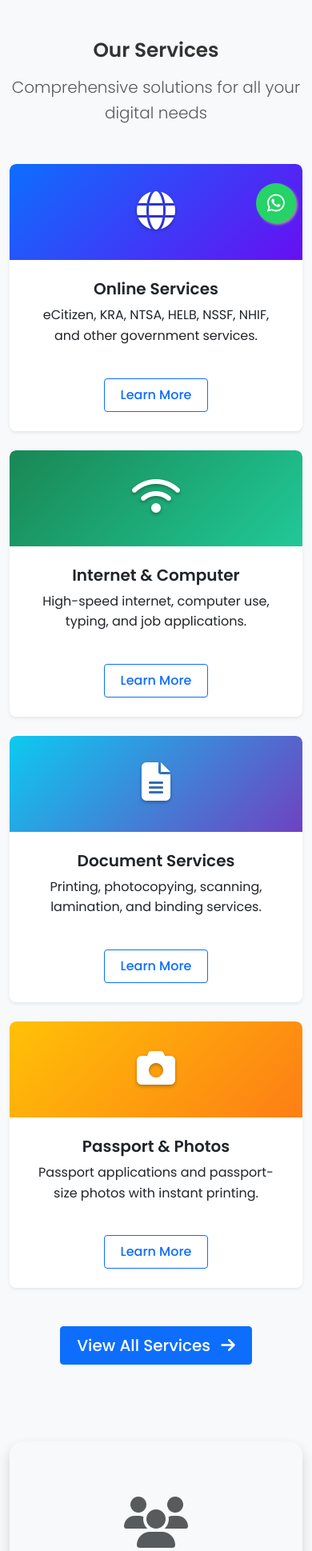
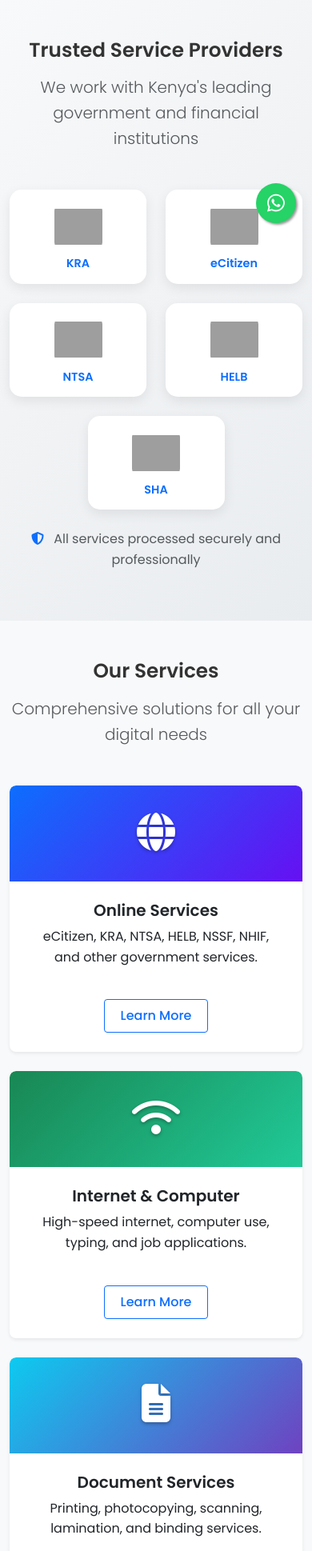
Before and after one commit to kb-diplo/Mugurecybercafe, a Django app: page / in a window 390 px wide. Shown: the part 545-2484 px from the top of the page at 80% size. Run offline with Django 5.2, Linux system fonts and the light colour scheme; grey boxes are pictures that could not be loaded.

Commit message:
feat: Add service provider logos section to home page
- Add professional logos section between hero and services
- Display KRA, eCitizen, NTSA, HELB, and SHA logos
- Responsive design with hover effects and animations
- Beautiful gradient background and card styling
- Mobile-optimized logo sizing and layout

```diff
--- a/static/css/styles.css
+++ b/static/css/styles.css
@@ -658,3 +658,51 @@
 ::-webkit-scrollbar-thumb:hover {
     background: #0b5ed7;
 }
+
+/* Service Providers Section */
+.service-providers-section {
+    background: linear-gradient(135deg, #f8f9fa 0%, #e9ecef 100%);
+}
+
+.provider-logo-card {
+    padding: 1.5rem;
+    background: white;
+    border-radius: 15px;
+    box-shadow: 0 5px 15px rgba(0, 0, 0, 0.08);
+    transition: all 0.3s ease;
+    height: 100%;
+}
+
+.provider-logo-card:hover {
+    transform: translateY(-5px);
+    box-shadow: 0 10px 30px rgba(0, 0, 0, 0.15);
+}
+
+.provider-logo {
+    width: 80px;
+    height: 80px;
+    object-fit: contain;
+    border-radius: 10px;
+    transition: all 0.3s ease;
+}
+
+.provider-logo-card:hover .provider-logo {
+    transform: scale(1.1);
+}
+
+.provider-logo-card h6 {
+    color: var(--primary-color);
+    font-weight: 600;
+    font-size: 0.9rem;
+}
+
+@media (max-width: 768px) {
+    .provider-logo {
+        width: 60px;
+        height: 60px;
+    }
+
+    .provider-logo-card {
+        padding: 1rem;
+    }
+}
--- a/templates/core/home.html
+++ b/templates/core/home.html
@@ -29,6 +29,57 @@
                     </div>
                 </div>
             </div>
+        </div>
+    </div>
+</section>
+
+<!-- Service Providers Section -->
+<section class="service-providers-section py-5 bg-light">
+    <div class="container">
+        <div class="text-center mb-5">
+            <h2 class="section-title">Trusted Service Providers</h2>
+            <p class="lead text-muted">We work with Kenya's leading government and financial institutions</p>
+            <div class="divider mx-auto"></div>
+        </div>
+
+        <div class="row justify-content-center align-items-center g-4">
+            <div class="col-6 col-md-4 col-lg-2">
+                <div class="provider-logo-card text-center">
+                    <img src="{% static 'kra.png' %}" alt="Kenya Revenue Authority" class="provider-logo">
+                    <h6 class="mt-2 mb-0">KRA</h6>
+                </div>
+            </div>
+            <div class="col-6 col-md-4 col-lg-2">
+                <div class="provider-logo-card text-center">
+                    <img src="{% static 'ecitizen.jpg_large' %}" alt="eCitizen" class="provider-logo">
+                    <h6 class="mt-2 mb-0">eCitizen</h6>
+                </div>
+            </div>
+            <div class="col-6 col-md-4 col-lg-2">
+                <div class="provider-logo-card text-center">
+                    <img src="{% static 'ntsa.png' %}" alt="National Transport and Safety Authority" class="provider-logo">
+                    <h6 class="mt-2 mb-0">NTSA</h6>
+                </div>
+            </div>
+            <div class="col-6 col-md-4 col-lg-2">
+                <div class="provider-logo-card text-center">
+                    <img src="{% static 'helb.jpeg' %}" alt="Higher Education Loans Board" class="provider-logo">
+                    <h6 class="mt-2 mb-0">HELB</h6>
+                </div>
+            </div>
+            <div class="col-6 col-md-4 col-lg-2">
+                <div class="provider-logo-card text-center">
+                    <img src="{% static 'sha.jpg' %}" alt="Social Health Authority" class="provider-logo">
+                    <h6 class="mt-2 mb-0">SHA</h6>
+                </div>
+            </div>
+        </div>
+
+        <div class="text-center mt-4">
+            <p class="text-muted">
+                <i class="fas fa-shield-alt text-primary me-2"></i>
+                All services processed securely and professionally
+            </p>
         </div>
     </div>
 </section>
```
